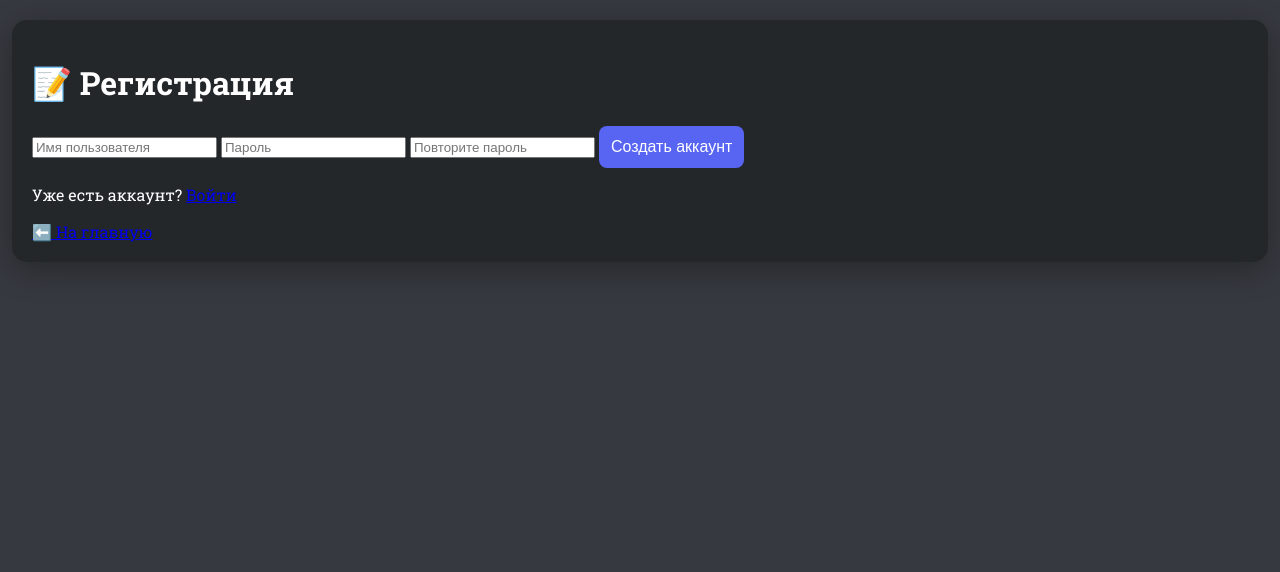
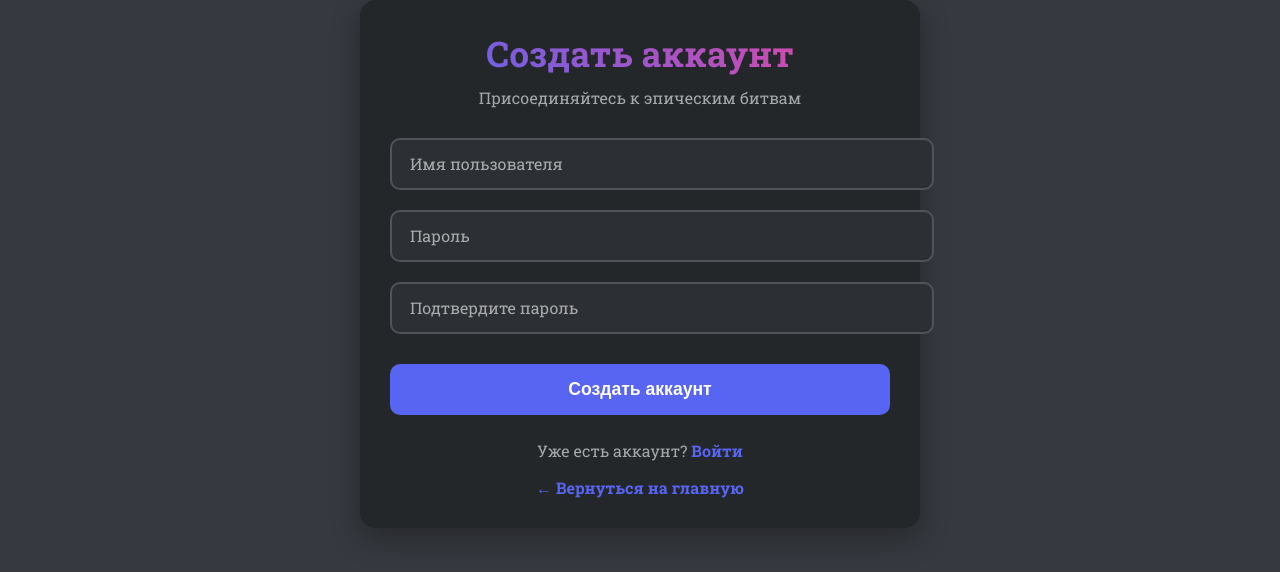
Before and after one commit to JacobHughes13/potential-carnival, a Flask app: page /register in a window 1280 px wide. Shown: the top 572 px of the page. Run offline with Flask 3, Linux system fonts and the light colour scheme.

Commit message:
конец

```diff
--- a/static/style.css
+++ b/static/style.css
@@ -308,3 +308,163 @@ body {
 .fade-in {
     animation: fadeIn 0.3s ease-out forwards;
 }
+/* Auth Pages */
+.auth-container {
+    max-width: 500px;
+    margin: 0 auto;
+    padding: 30px;
+    background: var(--dark);
+    border-radius: 16px;
+    box-shadow: 0 10px 30px rgba(0, 0, 0, 0.3);
+}
+
+.auth-header {
+    text-align: center;
+    margin-bottom: 30px;
+}
+
+.auth-title {
+    font-size: 2.2rem;
+    margin: 0;
+    background: linear-gradient(45deg, var(--primary), var(--secondary));
+    -webkit-background-clip: text;
+    background-clip: text;
+    color: transparent;
+}
+
+.auth-subtitle {
+    color: var(--text-muted);
+    margin-top: 10px;
+}
+
+.auth-form {
+    display: flex;
+    flex-direction: column;
+    gap: 20px;
+}
+
+.input-group {
+    position: relative;
+}
+
+.auth-form input {
+    width: 100%;
+    padding: 15px 20px;
+    border-radius: 10px;
+    border: 2px solid #4F545C;
+    background: var(--card-bg);
+    color: white;
+    font-size: 1rem;
+    transition: all 0.3s ease;
+}
+
+.auth-form input:focus {
+    border-color: var(--primary);
+    outline: none;
+    box-shadow: 0 0 0 3px rgba(88, 101, 242, 0.3);
+}
+
+.auth-form label {
+    position: absolute;
+    left: 20px;
+    top: 15px;
+    color: var(--text-muted);
+    transition: all 0.3s ease;
+    pointer-events: none;
+}
+
+.auth-form input:focus + label,
+.auth-form input:not(:placeholder-shown) + label {
+    top: -10px;
+    left: 15px;
+    font-size: 0.8rem;
+    background: var(--dark);
+    padding: 0 5px;
+    color: var(--primary);
+}
+
+.auth-button {
+    background: var(--primary);
+    color: white;
+    border: none;
+    padding: 15px;
+    border-radius: 10px;
+    font-size: 1.1rem;
+    font-weight: bold;
+    cursor: pointer;
+    transition: all 0.3s ease;
+    margin-top: 10px;
+}
+
+.auth-button:hover {
+    background: var(--secondary);
+    transform: translateY(-2px);
+}
+
+.auth-links {
+    text-align: center;
+    margin-top: 25px;
+    color: var(--text-muted);
+}
+
+.auth-link {
+    color: var(--primary);
+    text-decoration: none;
+    font-weight: bold;
+    transition: all 0.2s ease;
+}
+
+.auth-link:hover {
+    color: var(--secondary);
+    text-decoration: underline;
+}
+
+/* Main Menu */
+.menu-container {
+    max-width: 800px;
+    margin: 0 auto;
+    text-align: center;
+}
+
+.menu-header {
+    margin-bottom: 40px;
+}
+
+.menu-cards {
+    display: grid;
+    grid-template-columns: repeat(auto-fit, minmax(200px, 1fr));
+    gap: 20px;
+    margin-top: 30px;
+}
+
+.menu-card {
+    background: var(--card-bg);
+    border-radius: 12px;
+    padding: 25px;
+    transition: all 0.3s ease;
+    border: 2px solid transparent;
+}
+
+.menu-card:hover {
+    transform: translateY(-5px);
+    border-color: var(--primary);
+    box-shadow: 0 10px 20px rgba(0, 0, 0, 0.2);
+}
+
+.menu-card-icon {
+    font-size: 2.5rem;
+    margin-bottom: 15px;
+    display: inline-block;
+}
+
+.menu-card-title {
+    font-size: 1.3rem;
+    margin: 0 0 10px 0;
+    color: var(--primary);
+}
+
+.menu-card-desc {
+    color: var(--text-muted);
+    font-size: 0.9rem;
+    margin-bottom: 15px;
+}
--- a/templates/register.html
+++ b/templates/register.html
@@ -2,41 +2,39 @@
 <html lang="ru">
 <head>
     <meta charset="UTF-8">
-    <title>Регистрация</title>
-    <link href="https://fonts.googleapis.com/css2?family=Roboto+Slab:wght@400;700&display=swap"
-          rel="stylesheet">
-    <link rel="stylesheet"
-          href="{{ url_for('static', filename='style.css') }}">
+    <title>Регистрация | Card Battle</title>
+    <link href="https://fonts.googleapis.com/css2?family=Roboto+Slab:wght@400;700&display=swap" rel="stylesheet">
+    <link rel="stylesheet" href="{{ url_for('static', filename='style.css') }}">
 </head>
 <body>
-    <div class="game-container">
-        <h1>📝 Регистрация</h1>
+    <div class="game-container auth-container fade-in">
+        <div class="auth-header">
+            <h1 class="auth-title">Создать аккаунт</h1>
+            <p class="auth-subtitle">Присоединяйтесь к эпическим битвам</p>
+        </div>
 
-        <form action="{{ url_for('register') }}"
-              method="POST"
-              class="auth-form">
-            <input type="text"
-                   name="username"
-                   placeholder="Имя пользователя"
-                   required>
-            <input type="password"
-                   name="password"
-                   placeholder="Пароль"
-                   required>
-            <input type="password"
-                   name="confirm_password"
-                   placeholder="Повторите пароль"
-                   required>
+        <form action="{{ url_for('register') }}" method="POST" class="auth-form">
+            <div class="input-group">
+                <input type="text" id="reg-username" name="username" placeholder=" " required>
+                <label for="reg-username">Имя пользователя</label>
+            </div>
 
-            <button type="submit"
-                    class="control-button">Создать аккаунт</button>
+            <div class="input-group">
+                <input type="password" id="reg-password" name="password" placeholder=" " required>
+                <label for="reg-password">Пароль</label>
+            </div>
+
+            <div class="input-group">
+                <input type="password" id="confirm-password" name="confirm_password" placeholder=" " required>
+                <label for="confirm-password">Подтвердите пароль</label>
+            </div>
+
+            <button type="submit" class="auth-button">Создать аккаунт</button>
         </form>
 
         <div class="auth-links">
-            <p>Уже есть аккаунт?
-                <a href="{{ url_for('login') }}">Войти</a>
-            </p>
-            <a href="{{ url_for('home') }}">⬅️ На главную</a>
+            <p>Уже есть аккаунт? <a href="{{ url_for('login') }}" class="auth-link">Войти</a></p>
+            <a href="{{ url_for('main_menu') }}" class="auth-link">← Вернуться на главную</a>
         </div>
     </div>
 </body>
```
Also changed, not shown: templates/login.html (+18 -9 lines), templates/main_menu.html (+35 -17 lines), BD/BD.db.
